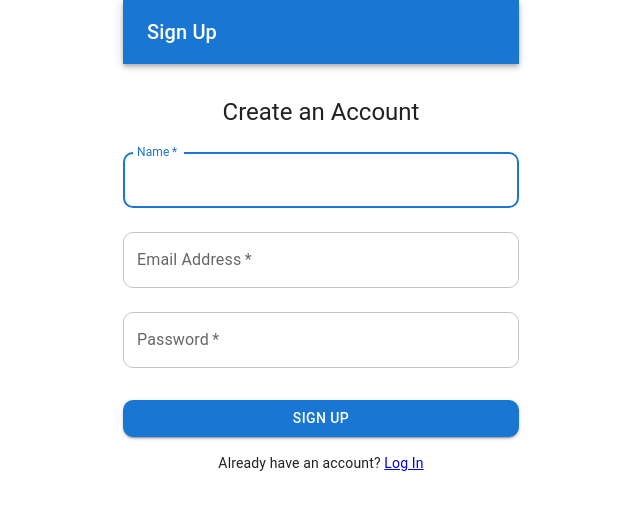
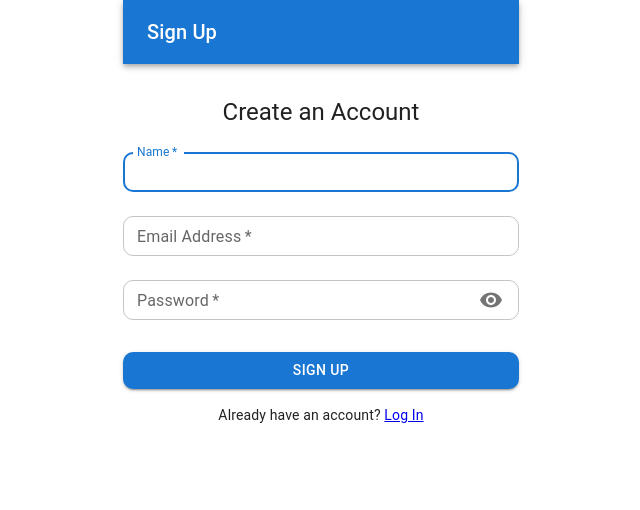
Before and after one commit to dharmeshpal42/Chat-model, a React (Create React App) app: page /signup in a window 1280 px wide. Shown: the top 510 px of the page, without its empty margins (319-959 px from the left). Built offline with nearby package versions, Linux system fonts and the light colour scheme; no server answers.

Commit message:
Resize the input field and added eye icon to password for sign up

```diff
--- a/src/pages/Auth/ForgotPassword.tsx
+++ b/src/pages/Auth/ForgotPassword.tsx
@@ -69,6 +69,7 @@ const ForgotPassword = () => {
             margin="normal"
             required
             fullWidth
+            size="small"
             label="Email Address"
             type="email"
             value={email}
--- a/src/pages/Auth/Login.tsx
+++ b/src/pages/Auth/Login.tsx
@@ -52,8 +52,14 @@ const Login = () => {
   // };
 
   return (
-    <Container component="main" maxWidth="xs">
-      <AppBar position="static" sx={{ borderBottomLeftRadius: "10px", borderBottomRightRadius: "10px", zIndex: 99, boxShadow: "unset" }}>
+    <Container
+      component="main"
+      maxWidth="xs"
+    >
+      <AppBar
+        position="static"
+        sx={{ borderBottomLeftRadius: "10px", borderBottomRightRadius: "10px", zIndex: 99, boxShadow: "unset" }}
+      >
         <Toolbar>
           <Box sx={{ display: "flex", alignItems: "center", flexGrow: 1, justifyContent: "center" }}>
             <Stack
@@ -68,7 +74,11 @@ const Login = () => {
                 backgroundColor: "white",
               }}
             >
-              <img src={logo} alt="Logo" style={{ width: "80%", height: "80%", objectFit: "cover" }} />
+              <img
+                src={logo}
+                alt="Logo"
+                style={{ width: "80%", height: "80%", objectFit: "cover" }}
+              />
             </Stack>
             <Typography
               variant="h6"
@@ -91,15 +101,33 @@ const Login = () => {
           alignItems: "center",
         }}
       >
-        <Typography component="h1" variant="h5">
+        <Typography
+          component="h1"
+          variant="h5"
+        >
           Sign In
         </Typography>
-        <Box component="form" onSubmit={handleEmailLogin} sx={{ mt: 1 }}>
-          <TextField margin="normal" required fullWidth label="Email Address" type="email" autoFocus value={email} onChange={(e) => setEmail(e.target.value)} />
+        <Box
+          component="form"
+          onSubmit={handleEmailLogin}
+          sx={{ mt: 1 }}
+        >
           <TextField
             margin="normal"
             required
             fullWidth
+            size="small"
+            label="Email Address"
+            type="email"
+            autoFocus
+            value={email}
+            onChange={(e) => setEmail(e.target.value)}
+          />
+          <TextField
+            margin="normal"
+            required
+            fullWidth
+            size="small"
             label="Password"
             type={showPassword ? "text" : "password"}
             value={password}
@@ -119,16 +147,29 @@ const Login = () => {
               ),
             }}
           />
-          <Typography variant="body2" align="right" sx={{ mt: 1 }}>
+          <Typography
+            variant="body2"
+            align="right"
+            sx={{ mt: 1 }}
+          >
             <Link to="/forgot-password">Forgot password?</Link>
           </Typography>
-          <Button type="submit" fullWidth variant="contained" sx={{ mt: 3, mb: 2 }} disabled={loading}>
+          <Button
+            type="submit"
+            fullWidth
+            variant="contained"
+            sx={{ mt: 3, mb: 2 }}
+            disabled={loading}
+          >
             {loading ? <CircularProgress size={24} /> : "Log In"}
           </Button>
           {/* <Button fullWidth variant="outlined" onClick={handleGoogleLogin} sx={{ mb: 2 }} disabled={loading}>
             Sign In with Google
           </Button> */}
-          <Typography variant="body2" align="center">
+          <Typography
+            variant="body2"
+            align="center"
+          >
             Don't have an account? <Link to="/signup">Sign Up</Link>
           </Typography>
         </Box>
--- a/src/pages/Auth/Signup.tsx
+++ b/src/pages/Auth/Signup.tsx
@@ -1,6 +1,7 @@
 // src/pages/Signup.tsx
 import React, { useState } from "react";
-import { Container, Box, TextField, Button, Typography, AppBar, Toolbar, CircularProgress } from "@mui/material";
+import { Container, Box, TextField, Button, Typography, AppBar, Toolbar, CircularProgress, InputAdornment, IconButton } from "@mui/material";
+import { Visibility, VisibilityOff } from "@mui/icons-material";
 import { Link, useNavigate } from "react-router-dom";
 import { createUserWithEmailAndPassword, updateProfile } from "firebase/auth";
 import { doc, setDoc, serverTimestamp } from "firebase/firestore";
@@ -11,6 +12,7 @@ const Signup = () => {
   const [password, setPassword] = useState("");
   const [name, setName] = useState("");
   const [loading, setLoading] = useState(false);
+  const [showPassword, setShowPassword] = useState(false);
   const navigate = useNavigate();
 
   const handleSignup = async (e: React.FormEvent) => {
@@ -37,10 +39,16 @@ const Signup = () => {
   };
 
   return (
-    <Container component="main" maxWidth="xs">
+    <Container
+      component="main"
+      maxWidth="xs"
+    >
       <AppBar position="static">
         <Toolbar>
-          <Typography variant="h6" sx={{ flexGrow: 1 }}>
+          <Typography
+            variant="h6"
+            sx={{ flexGrow: 1 }}
+          >
             Sign Up
           </Typography>
         </Toolbar>
@@ -53,17 +61,74 @@ const Signup = () => {
           alignItems: "center",
         }}
       >
-        <Typography component="h1" variant="h5">
+        <Typography
+          component="h1"
+          variant="h5"
+        >
           Create an Account
         </Typography>
-        <Box component="form" onSubmit={handleSignup} sx={{ mt: 1 }}>
-          <TextField margin="normal" required fullWidth label="Name" autoFocus value={name} onChange={(e) => setName(e.target.value)} />
-          <TextField margin="normal" required fullWidth label="Email Address" type="email" value={email} onChange={(e) => setEmail(e.target.value)} />
-          <TextField margin="normal" required fullWidth label="Password" type="password" value={password} onChange={(e) => setPassword(e.target.value)} />
-          <Button type="submit" fullWidth variant="contained" sx={{ mt: 3, mb: 2 }} disabled={loading}>
+        <Box
+          component="form"
+          onSubmit={handleSignup}
+          sx={{ mt: 1 }}
+        >
+          <TextField
+            margin="normal"
+            required
+            fullWidth
+            size="small"
+            label="Name"
+            autoFocus
+            value={name}
+            onChange={(e) => setName(e.target.value)}
+          />
+          <TextField
+            margin="normal"
+            required
+            fullWidth
+            size="small"
+            label="Email Address"
+            type="email"
+            value={email}
+            onChange={(e) => setEmail(e.target.value)}
+          />
+          <TextField
+            margin="normal"
+            required
+            fullWidth
+            size="small"
+            label="Password"
+            type={showPassword ? "text" : "password"}
+            value={password}
+            onChange={(e) => setPassword(e.target.value)}
+            InputProps={{
+              endAdornment: (
+                <InputAdornment position="end">
+                  <IconButton
+                    aria-label={showPassword ? "Hide password" : "Show password"}
+                    onClick={() => setShowPassword((s) => !s)}
+                    edge="end"
+                    size="small"
+                  >
+                    {showPassword ? <VisibilityOff /> : <Visibility />}
+                  </IconButton>
+                </InputAdornment>
+              ),
+            }}
+          />
+          <Button
+            type="submit"
+            fullWidth
+            variant="contained"
+            sx={{ mt: 3, mb: 2 }}
+            disabled={loading}
+          >
             {loading ? <CircularProgress size={24} /> : "Sign Up"}
           </Button>
-          <Typography variant="body2" align="center">
+          <Typography
+            variant="body2"
+            align="center"
+          >
             Already have an account? <Link to="/login">Log In</Link>
           </Typography>
         </Box>
```
